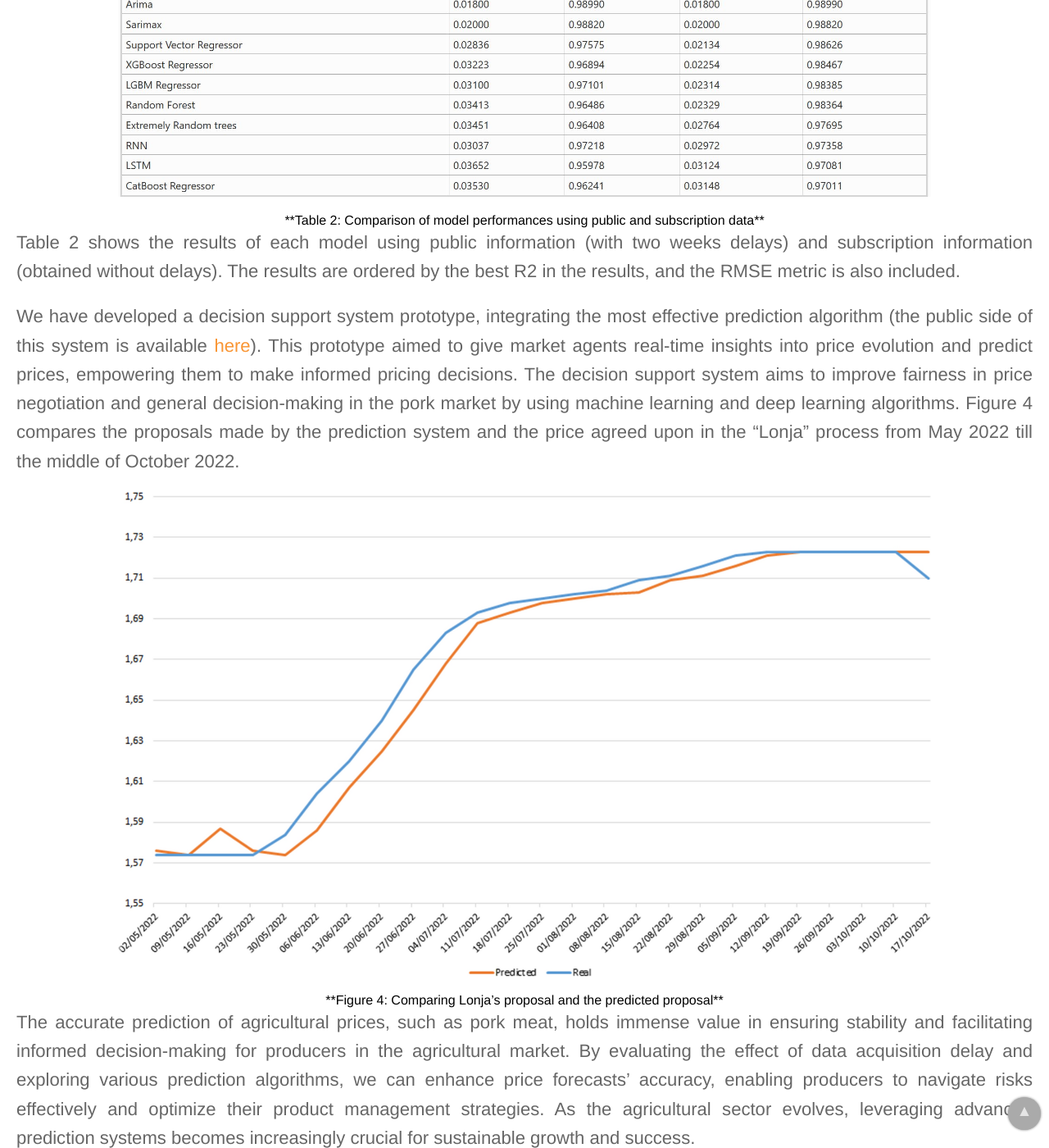
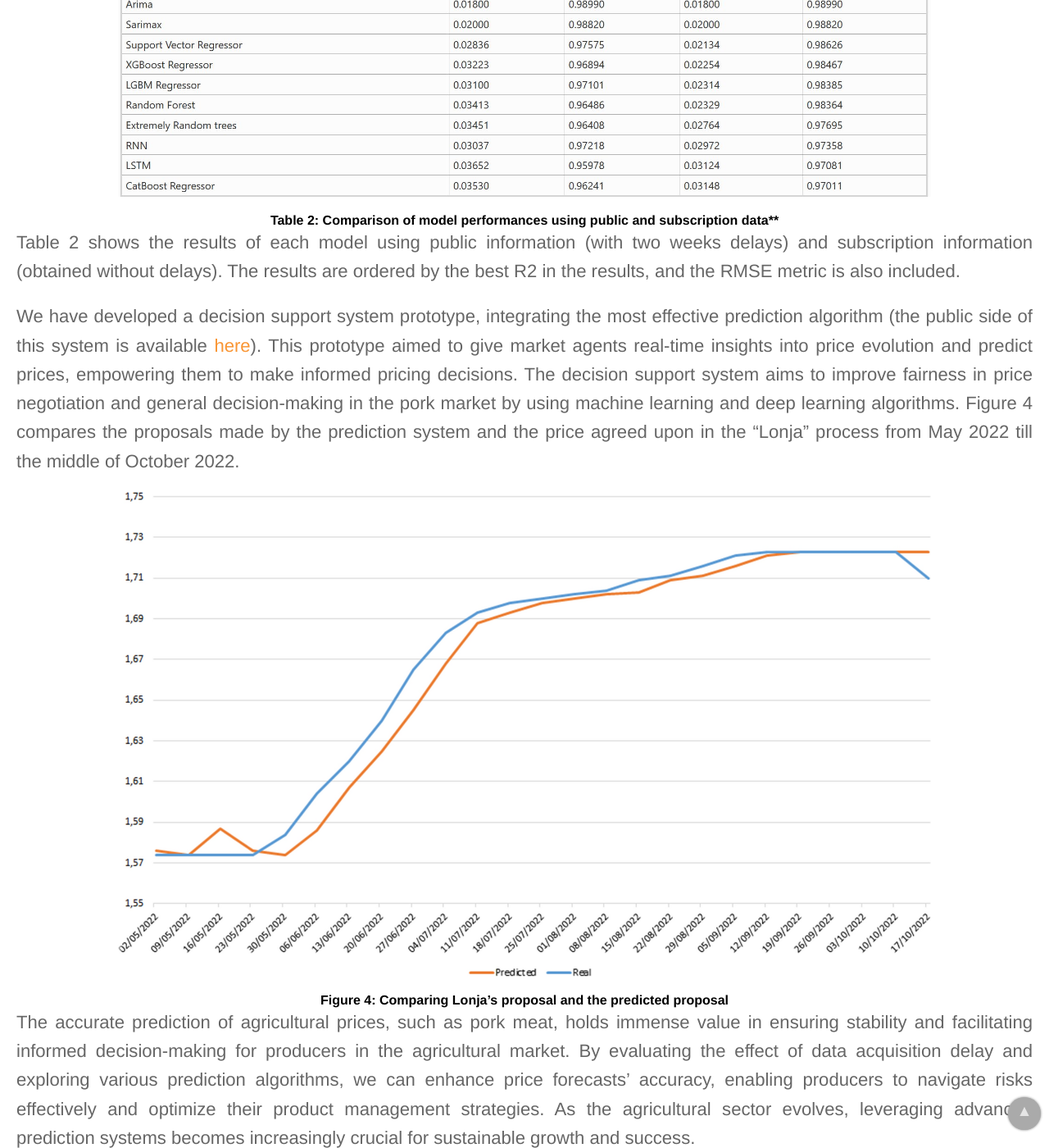
Before and after one commit to IAAA-Lab/IAAA-Lab.github.io, a Jekyll site: the page built from _posts/2023-06-28-pork-price-prediction.md, in a window 1280 px wide and 1400 px high, scrolled down 1191 px. Shown: the whole window at 82% size. Built offline with Jekyll 4.4.1, drawn with Linux system fonts in a browser that asks for light colours.

Commit message:
Editando para poner en negrita

```diff
--- a/_posts/2023-06-28-pork-price-prediction.md
+++ b/_posts/2023-06-28-pork-price-prediction.md
@@ -14,14 +14,14 @@ The data showed a high correlation between the markets of Spain and Portugal, bu
 The algorithms analyzed included Autoregressive Integrated Moving Average (ARIMA), Seasonal Autoregressive Integrated Moving Average Exogenous mode (SARIMAX), Random Forest (RF), Support Vector Machine for regression (SVR), Extremely Randomized Trees (ERT), Light Gradient Boosting Machine (LGBM), Xtreme Gradient Boosting Machine (XGBM), Ridge, Category Boosting (Catboost), Recurrent Neural Networks (RNN), and Long short-term memory Neural Networks (LSTM).
 
 ![Table 2: Comparison of model performances using public and subscription data]({{ site.baseurl }}/images/posts/2023-06-28-Table2.jpg){: .center-image width="80%"}
-<center>**Table 2: Comparison of model performances using public and subscription data**</center>
+<center><b>Table 2: Comparison of model performances using public and subscription data**</b></center>
 
 Table 2 shows the results of each model using public information (with two weeks delays) and subscription information (obtained without delays). The results are ordered by the best R2 in the results, and the RMSE metric is also included.
 
 We have developed a decision support system prototype, integrating the most effective prediction algorithm (the public side of this system is available [here](https://www.preciolonja.es)). This prototype aimed to give market agents real-time insights into price evolution and predict prices, empowering them to make informed pricing decisions. The decision support system aims to improve fairness in price negotiation and general decision-making in the pork market by using machine learning and deep learning algorithms. Figure 4 compares the proposals made by the prediction system and the price agreed upon in the "Lonja" process from May 2022 till the middle of October 2022.
 
 ![Figure 4: Comparing Lonja’s proposal and the predicted proposal]({{ site.baseurl }}/images/posts/2023-06-28-Fig4.png){: .center-image width="80%"}
-<center>**Figure 4: Comparing Lonja’s proposal and the predicted proposal**</center>
+<center><b>Figure 4: Comparing Lonja’s proposal and the predicted proposal</b></center>
 
 The accurate prediction of agricultural prices, such as pork meat, holds immense value in ensuring stability and facilitating informed decision-making for producers in the agricultural market. By evaluating the effect of data acquisition delay and exploring various prediction algorithms, we can enhance price forecasts' accuracy, enabling producers to navigate risks effectively and optimize their product management strategies. As the agricultural sector evolves, leveraging advanced prediction systems becomes increasingly crucial for sustainable growth and success.
 
```
